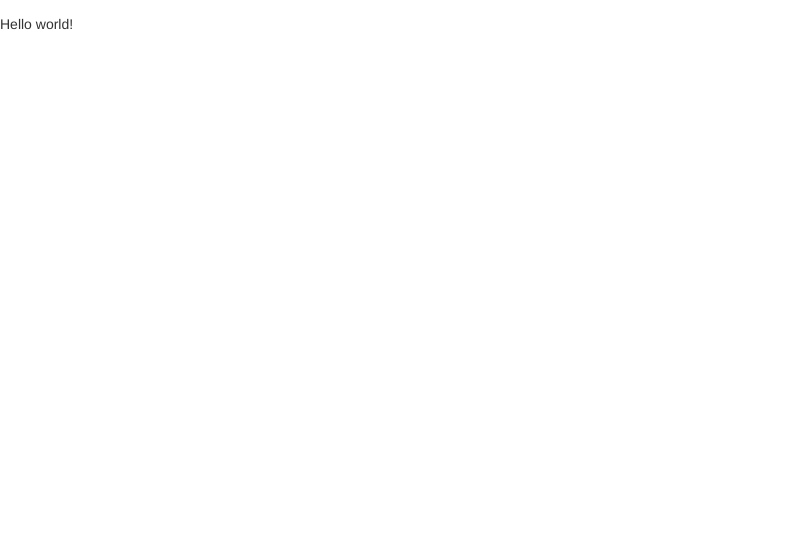
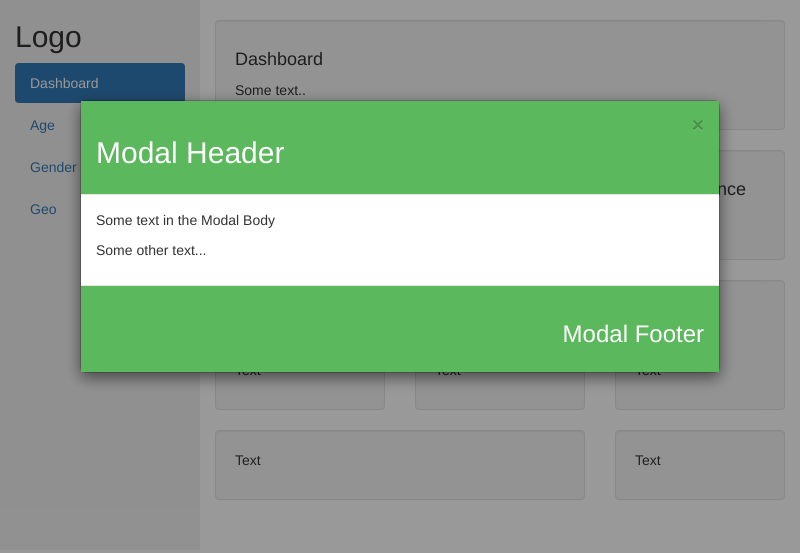
Before and after one commit to ishmur/Telemed-proj-app, an Electron app: page app/index.html in a window 800 px wide. Drawn offline with nearby package versions, Linux system fonts and the light colour scheme.

Commit message:
Modal on startup

```diff
--- a/app/css/index.css
+++ b/app/css/index.css
@@ -0,0 +1,83 @@
+/* Set height of the grid so .sidenav can be 100% (adjust as needed) */
+.row.content {height: 550px}
+
+/* Set gray background color and 100% height */
+.sidenav {
+  background-color: #f1f1f1;
+  height: 100%;
+}
+
+/* On small screens, set height to 'auto' for the grid */
+@media screen and (max-width: 767px) {
+  .row.content {height: auto;}
+}
+
+/* The Modal (background) */
+.modal {
+  display: none; /* Hidden by default */
+  position: fixed; /* Stay in place */
+  z-index: 1; /* Sit on top */
+  padding-top: 100px; /* Location of the box */
+  left: 0;
+  top: 0;
+  width: 100%; /* Full width */
+  height: 100%; /* Full height */
+  overflow: auto; /* Enable scroll if needed */
+  background-color: rgb(0,0,0); /* Fallback color */
+  background-color: rgba(0,0,0,0.4); /* Black w/ opacity */
+}
+
+/* Modal Content */
+.modal-content {
+  position: relative;
+  background-color: #fefefe;
+  margin: auto;
+  padding: 0;
+  border: 1px solid #888;
+  width: 80%;
+  box-shadow: 0 4px 8px 0 rgba(0,0,0,0.2),0 6px 20px 0 rgba(0,0,0,0.19);
+  -webkit-animation-name: animatetop;
+  -webkit-animation-duration: 0.4s;
+  animation-name: animatetop;
+  animation-duration: 0.4s
+}
+
+/* Add Animation */
+@-webkit-keyframes animatetop {
+  from {top:-300px; opacity:0}
+  to {top:0; opacity:1}
+}
+
+@keyframes animatetop {
+  from {top:-300px; opacity:0}
+  to {top:0; opacity:1}
+}
+
+/* The Close Button */
+.close {
+  color: white;
+  float: right;
+  font-size: 28px;
+  font-weight: bold;
+}
+
+.close:hover,
+.close:focus {
+  color: #000;
+  text-decoration: none;
+  cursor: pointer;
+}
+
+.modal-header {
+  padding: 2px 16px;
+  background-color: #5cb85c;
+  color: white;
+}
+
+.modal-body {padding: 2px 16px;}
+
+.modal-footer {
+  padding: 2px 16px;
+  background-color: #5cb85c;
+  color: white;
+}
--- a/app/index.html
+++ b/app/index.html
@@ -1,12 +1,139 @@
-<!doctype html>
+<!DOCTYPE html>
 <html lang="en">
 <head>
-    <meta charset="UTF-8">
-    <title>Telemed-desktop</title>
-    <link href="css/bootstrap.css" rel="stylesheet" type="text/css"/>
-    <link href="css/index.css" rel="stylesheet" type="text/css"/>
+  <title>index</title>
+  <meta charset="utf-8">
+  <meta name="viewport" content="width=device-width, initial-scale=1">
+  <link rel="stylesheet" type="text/css" href="css/index.css">
+  <link rel="stylesheet" href="http://maxcdn.bootstrapcdn.com/bootstrap/3.3.6/css/bootstrap.min.css">
+  <script src="http://maxcdn.bootstrapcdn.com/bootstrap/3.3.6/js/bootstrap.min.js"></script>
 </head>
 <body>
-<p>Hello world!</p>
+
+<nav class="navbar navbar-inverse visible-xs">
+  <div class="container-fluid">
+    <div class="navbar-header">
+      <button type="button" class="navbar-toggle" data-toggle="collapse" data-target="#myNavbar">
+        <span class="icon-bar"></span>
+        <span class="icon-bar"></span>
+        <span class="icon-bar"></span>
+      </button>
+      <a class="navbar-brand" href="#">Logo</a>
+    </div>
+    <div class="collapse navbar-collapse" id="myNavbar">
+      <ul class="nav navbar-nav">
+        <li class="active"><a href="#">Dashboard</a></li>
+        <li><a href="#">Age</a></li>
+        <li><a href="#">Gender</a></li>
+        <li><a href="#">Geo</a></li>
+      </ul>
+    </div>
+  </div>
+</nav>
+
+<div class="container-fluid">
+  <div class="row content">
+    <div class="col-sm-3 sidenav hidden-xs">
+      <h2>Logo</h2>
+      <ul class="nav nav-pills nav-stacked">
+        <li class="active"><a href="#section1">Dashboard</a></li>
+        <li><a href="#section2">Age</a></li>
+        <li><a href="#section3">Gender</a></li>
+        <li><a href="#section3">Geo</a></li>
+      </ul><br>
+    </div>
+    <br>
+
+    <div class="col-sm-9">
+      <div class="well">
+        <h4>Dashboard</h4>
+        <p>Some text..</p>
+      </div>
+      <div class="row">
+        <div class="col-sm-3">
+          <div class="well">
+            <h4>Users</h4>
+            <p>1 Million</p>
+          </div>
+        </div>
+        <div class="col-sm-3">
+          <div class="well">
+            <h4>Pages</h4>
+            <p>100 Million</p>
+          </div>
+        </div>
+        <div class="col-sm-3">
+          <div class="well">
+            <h4>Sessions</h4>
+            <p>10 Million</p>
+          </div>
+        </div>
+        <div class="col-sm-3">
+          <div class="well">
+            <h4>Bounce</h4>
+            <p>30%</p>
+          </div>
+        </div>
+      </div>
+      <div class="row">
+        <div class="col-sm-4">
+          <div class="well">
+            <p>Text</p>
+            <p>Text</p>
+            <p>Text</p>
+          </div>
+        </div>
+        <div class="col-sm-4">
+          <div class="well">
+            <p>Text</p>
+            <p>Text</p>
+            <p>Text</p>
+          </div>
+        </div>
+        <div class="col-sm-4">
+          <div class="well">
+            <p>Text</p>
+            <p>Text</p>
+            <p>Text</p>
+          </div>
+        </div>
+      </div>
+      <div class="row">
+        <div class="col-sm-8">
+          <div class="well">
+            <p>Text</p>
+          </div>
+        </div>
+        <div class="col-sm-4">
+          <div class="well">
+            <p>Text</p>
+          </div>
+        </div>
+      </div>
+    </div>
+  </div>
+</div>
+
+<!-- The Modal -->
+<div id="myModal" class="modal">
+
+  <!-- Modal content -->
+  <div class="modal-content">
+    <div class="modal-header">
+      <span class="close">×</span>
+      <h2>Modal Header</h2>
+    </div>
+    <div class="modal-body">
+      <p>Some text in the Modal Body</p>
+      <p>Some other text...</p>
+    </div>
+    <div class="modal-footer">
+      <h3>Modal Footer</h3>
+    </div>
+  </div>
+
+</div>
+<script src="js/index.js"></script>
+
 </body>
 </html>
--- a/app/js/index.js
+++ b/app/js/index.js
@@ -0,0 +1,27 @@
+'use strict';
+
+// Get the modal
+var modal = document.getElementById('myModal');
+
+// Get the button that opens the modal
+var btn = document.getElementById("myBtn");
+
+// Get the <span> element that closes the modal
+var span = document.getElementsByClassName("close")[0];
+
+// When the user clicks the button, open the modal
+window.onload = function() {
+    modal.style.display = "block";
+}
+
+// When the user clicks on <span> (x), close the modal
+span.onclick = function() {
+    modal.style.display = "none";
+}
+
+// When the user clicks anywhere outside of the modal, close it
+window.onclick = function(event) {
+    if (event.target == modal) {
+        modal.style.display = "none";
+    }
+}
```
